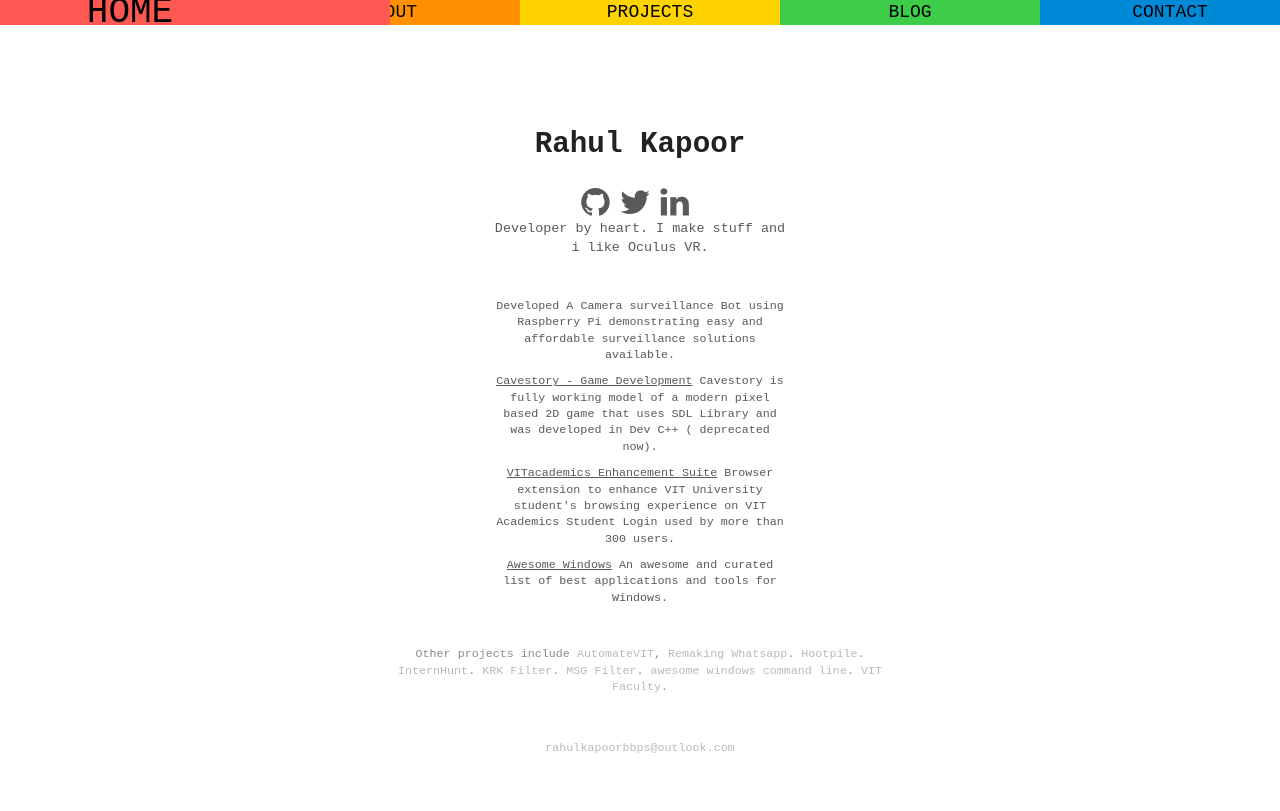
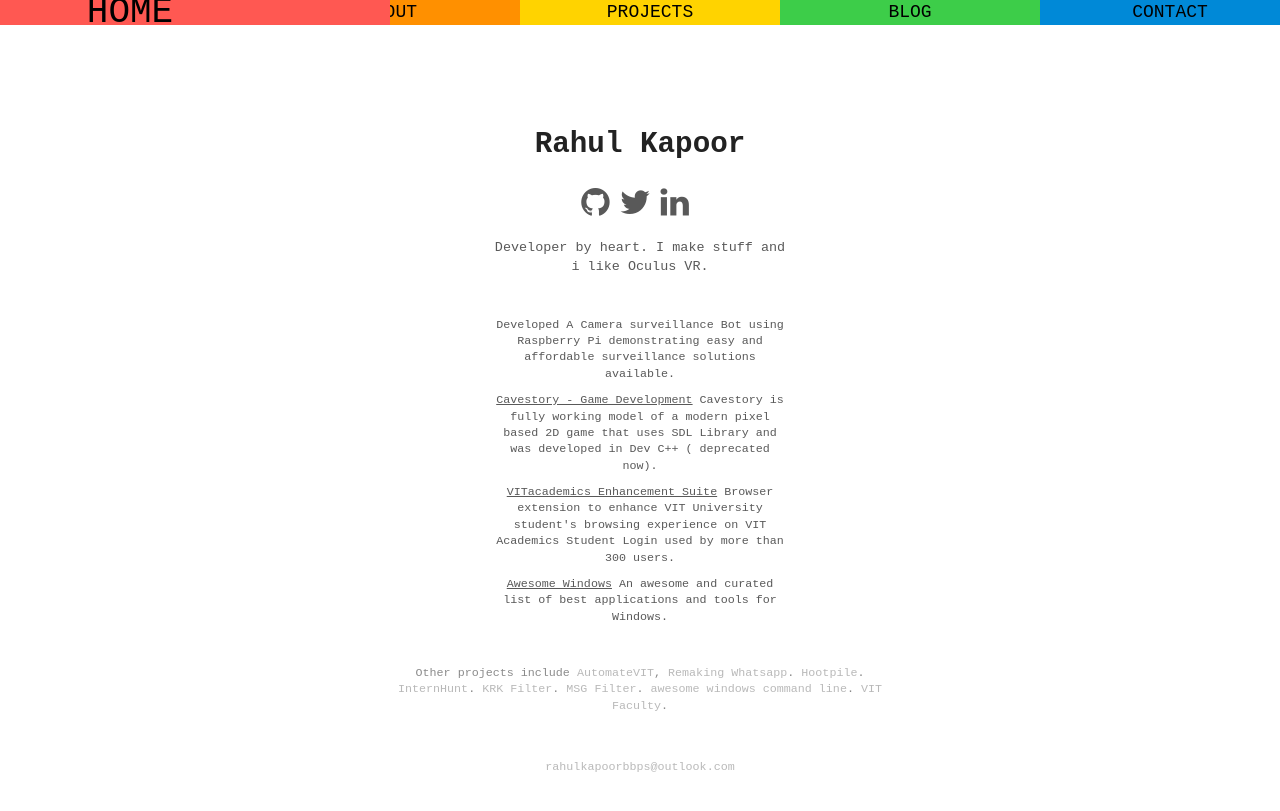
Before and after one commit to rahulkapoor90/rahulkapoor90.github.io, a Jekyll site: the page built from index.html, in a window 1280 px wide. Shown: the top 811 px of the page. Built offline with Jekyll 4.4.1, drawn with Linux system fonts in a browser that asks for light colours; nearby versions of some CDN libraries.

Commit message:
Minor Changes

```diff
--- a/index.html
+++ b/index.html
@@ -7,7 +7,7 @@ title: Rahul Kapoor (@rahulkapoor90) | Personal Website
         </div>
 
         <div id="projects">
-           <p><a href="https://github.com/rahulkapoor90" id="social" target="_blank"><i class="fa fa-github fa-2x" aria-hidden="true"></i></a><a href="https://twitter.com/iamrahulkapoor" id="social" target="_blank"><i class="fa fa-twitter fa-2x" aria-hidden="true"></i></a><a href="https://www.linkedin.com/in/rahulkapoor90" id="social" target="_blank"><i class="fa fa-linkedin fa-2x" aria-hidden="true"></i></a><br>Developer by heart. I make stuff and i like Oculus VR. </p><br>
+           <p><a href="https://github.com/rahulkapoor90" id="social" target="_blank"><i class="fa fa-github fa-2x" aria-hidden="true"></i></a><a href="https://twitter.com/iamrahulkapoor" id="social" target="_blank"><i class="fa fa-twitter fa-2x" aria-hidden="true"></i></a><a href="https://www.linkedin.com/in/rahulkapoor90" id="social" target="_blank"><i class="fa fa-linkedin fa-2x" aria-hidden="true"></i></a><br><br>Developer by heart. I make stuff and i like Oculus VR. </p><br>
             <ul>
                 <li>Developed A Camera surveillance Bot using Raspberry Pi demonstrating easy and affordable surveillance solutions available.</li>
                 <li><a href="https://github.com/rahulkapoor90/CaveStory" target="_blank">Cavestory - Game Development</a> Cavestory is fully working model of a modern pixel based 2D game that uses SDL Library and was developed in Dev C++ ( deprecated now).</li>
```
